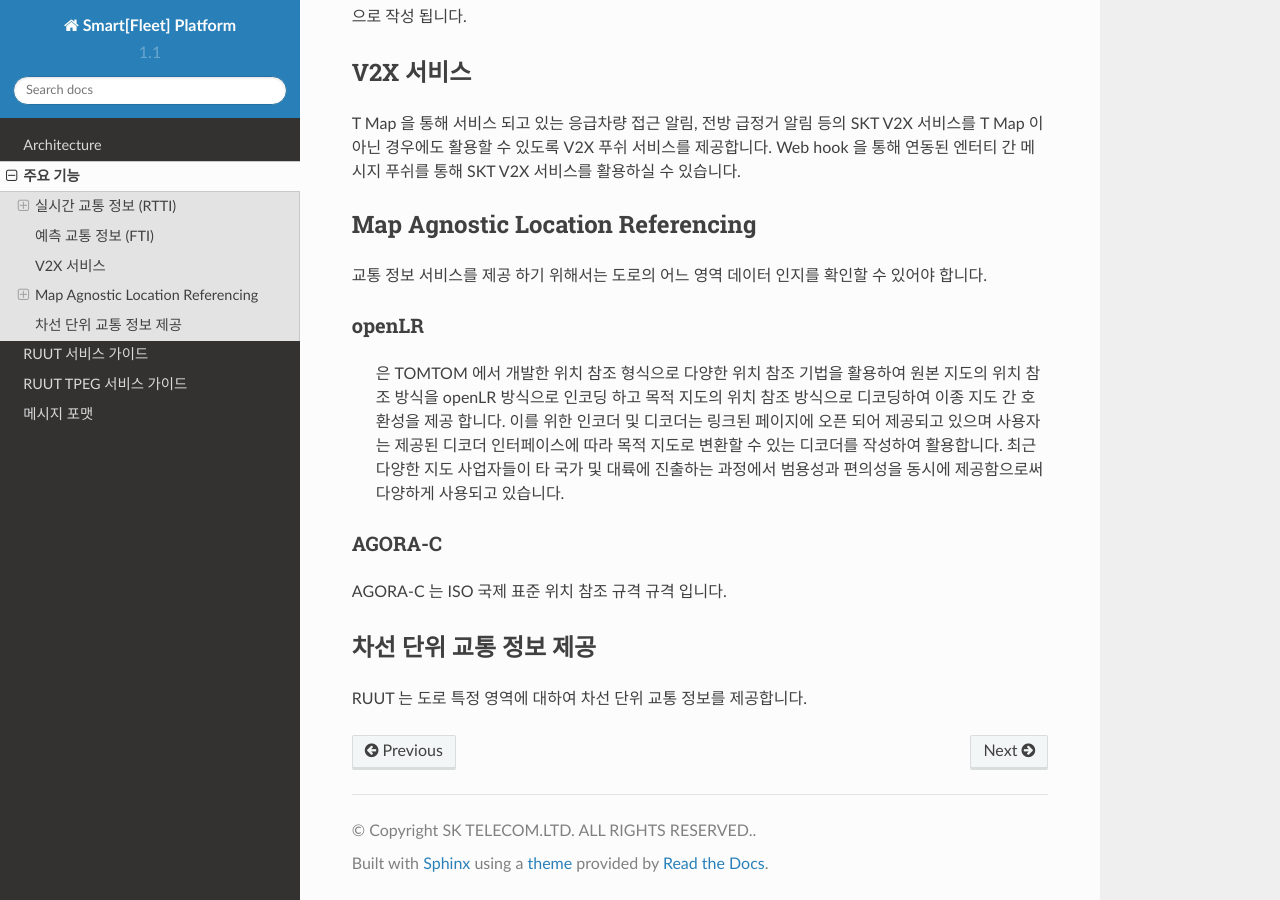
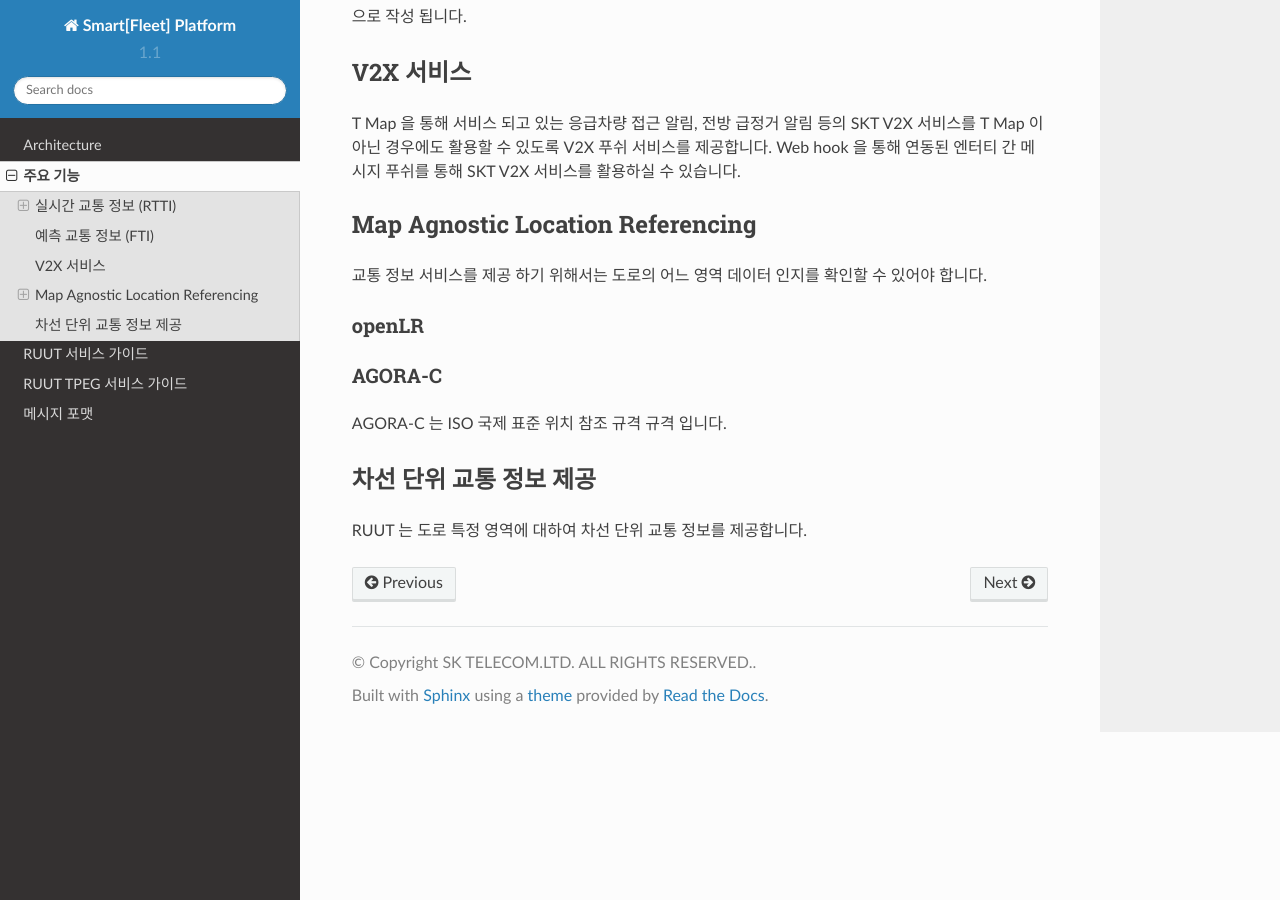
Before and after one commit to harudium/dyrods, a Sphinx documentation site: the page built from source/functions.rst, in a window 1280 px wide and 900 px high, scrolled down 741 px. Built offline with Sphinx 7.4.7 and the Read the Docs theme 2.0.0, drawn with Linux system fonts in a browser that asks for light colours.

Commit message:
Update functions.rst

```diff
--- a/source/functions.rst
+++ b/source/functions.rst
@@ -28,7 +28,6 @@ Map Agnostic Location Referencing
 
 openLR
 ''''''''''''''''''''''''''
- 은 TOMTOM 에서 개발한 위치 참조 형식으로 다양한 위치 참조 기법을 활용하여 원본 지도의 위치 참조 방식을 openLR 방식으로 인코딩 하고 목적 지도의 위치 참조 방식으로 디코딩하여 이종 지도 간 호환성을 제공 합니다. 이를 위한 인코더 및 디코더는 링크된 페이지에 오픈 되어 제공되고 있으며 사용자는 제공된 디코더 인터페이스에 따라 목적 지도로 변환할 수 있는 디코더를 작성하여 활용합니다. 최근 다양한 지도 사업자들이 타 국가 및 대륙에 진출하는 과정에서 범용성과 편의성을 동시에 제공함으로써 다양하게 사용되고 있습니다.
 
 AGORA-C
 ''''''''''''''''''''''''''
```
